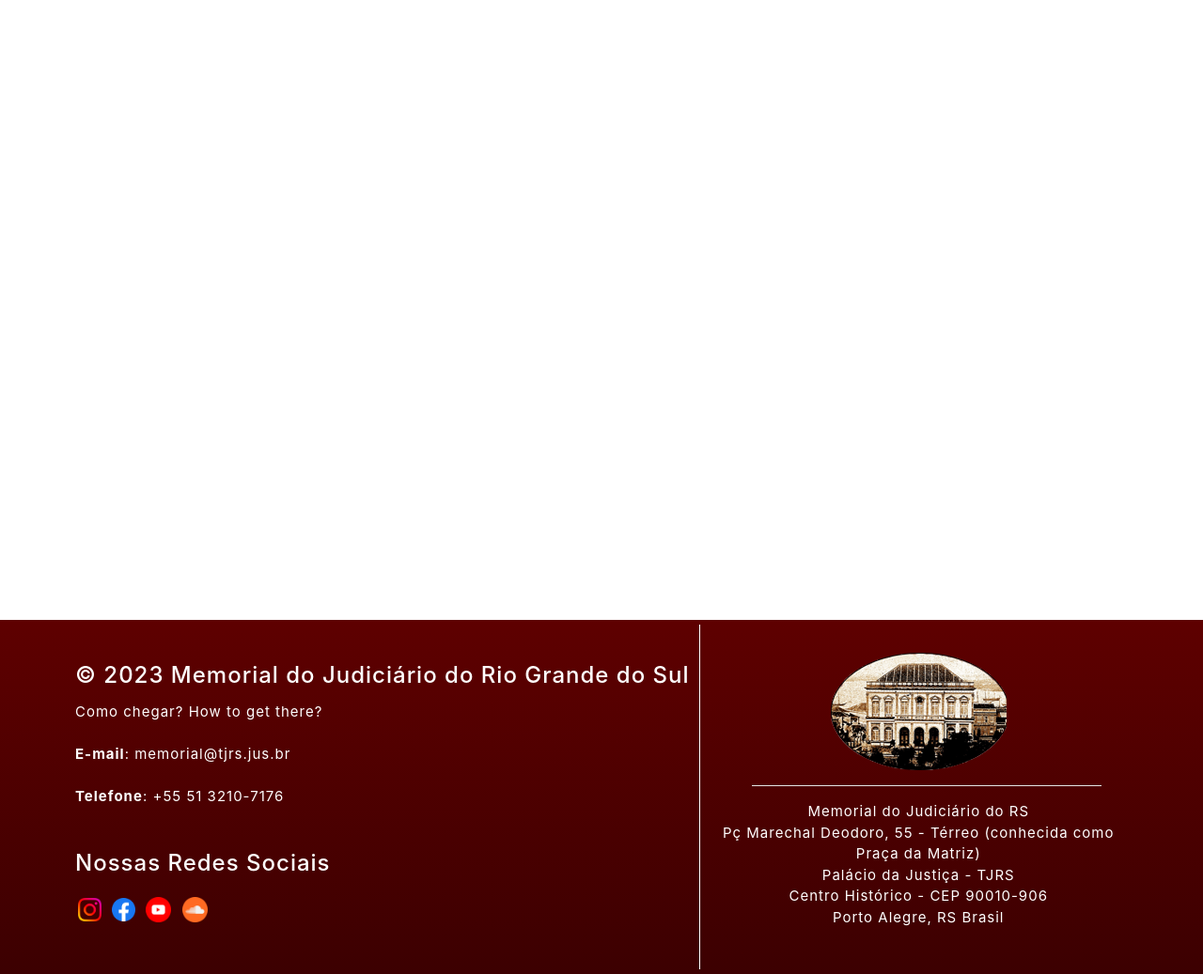
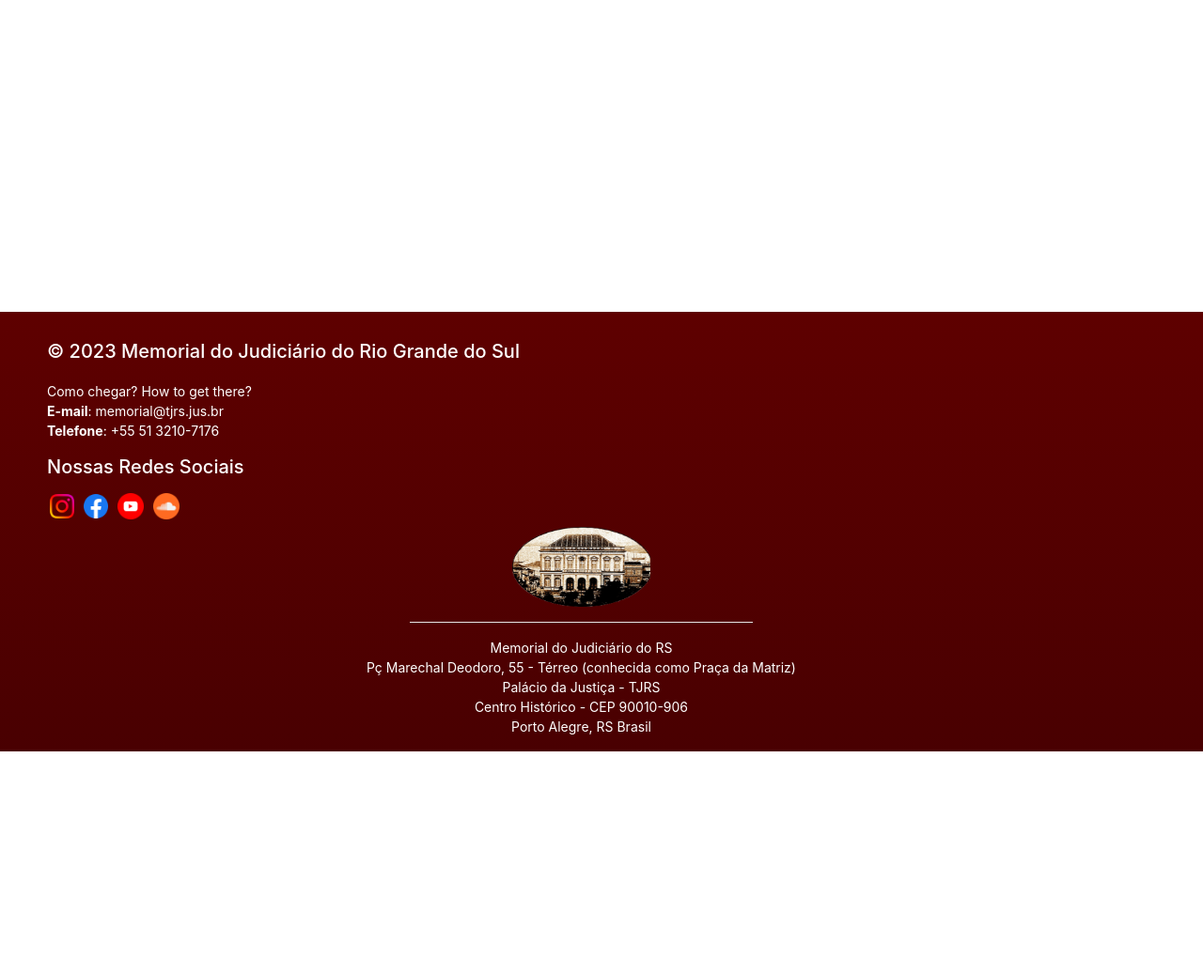
Before and after one commit to luornel/MemorialTJRS, a PHP site: page /Footer.html in a window 1280 px wide. Shown: the whole page at 94% size. After the commit the page ends 800 px from the top, so only its background shows below. Run offline with PHP 8.4, Linux system fonts and the light colour scheme.

Commit message:
Updates in header and footer

```diff
--- a/Footer.css
+++ b/Footer.css
@@ -1,55 +1,30 @@
-/* Reset de estilos para garantir a consistência entre navegadores */
-* {
-    margin: 0;
-    padding: 0;
-    box-sizing: border-box;
+.footer {
+    background: linear-gradient(to bottom, #5E0000, #490001);
+    color: #ffffff;
+    padding: 10px 0 0;
+    font-size: 14px;
+    position: absolute;
+    bottom: 0;
+    width: 100%;
 }
 
-body {
-    font-family: 'Segoe UI', Tahoma, Geneva, Verdana, sans-serif;
-    letter-spacing: 1px;
+.footer .container {
+    max-width: 1400px;
+    margin: 0 auto;
+    display: flex;
+    justify-content: space-between;
+    align-items: center;
 }
 
-main {
-    height: 80vh;
-}
-
-.footer {
-    background: linear-gradient(to bottom, #5E0000, #3C0001);
-    color: #ffffff;
-    padding: 5px 0;
-    margin-top: 20px;
-    margin-bottom: 0;
-    font-size: 15px;
-}
-
-
-.container {
-    max-width: 1200px;
-    margin: 0 auto;
-}
-
-.col {
-    width: 50%;
-    float: left;
-    padding: 5px;
-    box-sizing: border-box;
-}
-
-.col:first-child {
-    padding: 10px;
-    border-right: 1px solid #ffffff;
-}
-
-.col:last-child {
-    float: right; /* Adicionando float à segunda coluna para posicioná-la à direita */
-    padding: 30px 0 5px 0; /* Adicionando margem à esquerda da segunda coluna */
+.coluna-1 {
+    padding-left: 50px;
 }
 
 .footer h4 {
-    font-size: 24px;
-    padding: 30px 0 5px 0;
+    font-size: 20px;
+    padding: 20px 0;
     white-space: nowrap;
+    margin-bottom: 0;
 }
 
 .titulo {
@@ -61,6 +36,15 @@ main {
 .titulo:hover {
     color: #DE0000;
     text-decoration: none;
+}
+
+.footer-text {
+    text-align: center;
+}
+
+.social {
+    text-align: right;
+    padding: 0;
 }
 
 .maps,
@@ -98,6 +82,10 @@ main {
     transform: translateY(-5px);
 }
 
+.coluna-2 {
+    padding-left: 390px;
+}
+
 .footer-logo {
     text-align: center;
 }
@@ -105,11 +93,10 @@ main {
 hr {
     width: 80%;
     background-color: #ffffff;
-    margin-left: 55px;
+    text-align: center;
     border: none;
 }
 
 .footer-text {
     text-align: center;
-    margin-top: 10px;
 }
--- a/Footer.html
+++ b/Footer.html
@@ -5,44 +5,44 @@
     <meta name="viewport" content="width=device-width, initial-scale=1.0">
     <link rel="stylesheet" href="Footer.css" type="text/css">
     <link rel="stylesheet" href="https://stackpath.bootstrapcdn.com/bootstrap/4.1.3/css/bootstrap.min.css" integrity="sha384-MCw98/SFnGE8fJT3GXwEOngsV7Zt27NXFoaoApmYm81iuXoPkFOJwJ8ERdknLPMO" crossorigin="anonymous">
-    <link rel="stylesheet" href="https://cdn.jsdelivr.net/npm/bootstrap@5.3.2/dist/js/bootstrap.bundle.min.js" integrity="sha384-MCw98/SFnGE8fJT3GXwEOngsV7Zt27NXFoaoApmYm81iuXoPkFOJwJ8ERdknLPMO" crossorigin="anonymous">
+    <link href="https://unpkg.com/aos@2.3.1/dist/aos.css" rel="stylesheet">
     <title>Footer</title>
 </head>
 
 <body>
     <main></main>
-        <footer class="footer">
+        <footer class="footer" data-aos="fade-up">
             <div class="container">
                 <div class="row">
-                    <div class="col">
+                    <div class="coluna-1">
                         <div class="footer_addresses">
                             <h4>&copy; 2023 <a class="titulo" href="#">Memorial do Judiciário do Rio Grande do Sul</a></h4>
                             <a class="maps" href="https://www.google.com/maps?q=-30.032402,-51.229892&num=1&vpsrc=0&hl=pt-BR&ie=UTF8&ll=-30.032333,-51.230278&spn=0.00405,0.004823&t=m&z=18&iwloc=suck">Como chegar? How to get there?</a>
-                            <br><br>
+                            <br>
                             <strong>E-mail</strong>: <a href="mailto:memorial@tjrs.jus.br" class="email">memorial@tjrs.jus.br</a><br>
-                                <br>
+
                             <strong>Telefone</strong>: <a href="tel:+555132107176" class="phone">+55 51 3210-7176</a>
                             </p>
-                            <h4><a href="#" class="social">Nossas Redes Sociais</a></h4>
+                            <h5><a href="#" class="social">Nossas Redes Sociais</a></h5>
                             <div class="icones">
-                                <a href="#" target="_blank">
-                                    <img src="Imagens/Ícones/Instagram Icon.png" width="25" height="25" alt="instagram logo">
+                                <a href="https://www.instagram.com/memorialtjrs/" target="_blank">
+                                    <img src="Imagens/Ícones/Instagram Icon.png" width="26" height="26" alt="instagram logo">
                                 </a>
                                 <a href="#" target="_blank">
-                                    <img src="Imagens/Ícones/Facebook Icon.png" width="25" height="25" alt="facebook logo">
+                                    <img src="Imagens/Ícones/Facebook Icon.png" width="26" height="26" alt="facebook logo">
                                 </a>
                                 <a href="https://www.youtube.com/@tjrsnoticias" target="_blank">
-                                    <img src="Imagens/Ícones/Youtube Icon.png" width="27" height="27" alt="youtube logo">
+                                    <img src="Imagens/Ícones/Youtube Icon.png" width="28" height="28" alt="youtube logo">
                                 </a>
                                 <a href="https://soundcloud.com/user-891322221/podcast-gestando-memorias-ep-0-piloto?si=781aad14318a4d97afc0d004f2b5cc80&utm_source=clipboard&utm_medium=text&utm_campaign=social_sharing" target="_blank">
-                                    <img src="Imagens/Ícones/Soundcloud Icon.png" width="27" height="27" alt="soundcloud logo">
+                                    <img src="Imagens/Ícones/Soundcloud Icon.png" width="28" height="28" alt="soundcloud logo">
                                 </a>
                             </div>
                         </div>
                     </div>
-                    <div class="col">
+                    <div class="coluna-2">
                         <div class="footer-logo">
-                            <img src="Imagens/Logos/Memorial Icon.png" alt="logo memorial">
+                            <img src="Imagens/Logos/Memorial Icon.png" width="147" height="85" class="logo memorial">
                         </div>
                         <hr>
                         <div class="footer-text">
@@ -50,11 +50,15 @@
                                 Pç Marechal Deodoro, 55 - Térreo (conhecida como Praça da Matriz)<br>
                                 Palácio da Justiça - TJRS<br>
                                 Centro Histórico - CEP 90010-906<br>
-                                Porto Alegre, RS Brasil <br><br>
+                                Porto Alegre, RS Brasil
+                            </div>
                         </div>
                     </div>
                 </div>
-            </div>
-        </footer>
-</body>
+            </footer>
+        <script src="https://unpkg.com/aos@2.3.1/dist/aos.js"></script>
+        <script>
+            AOS.init();
+        </script>
+    </body>
 </html>
```
Also changed, not shown: header.html (+9 -9 lines).
